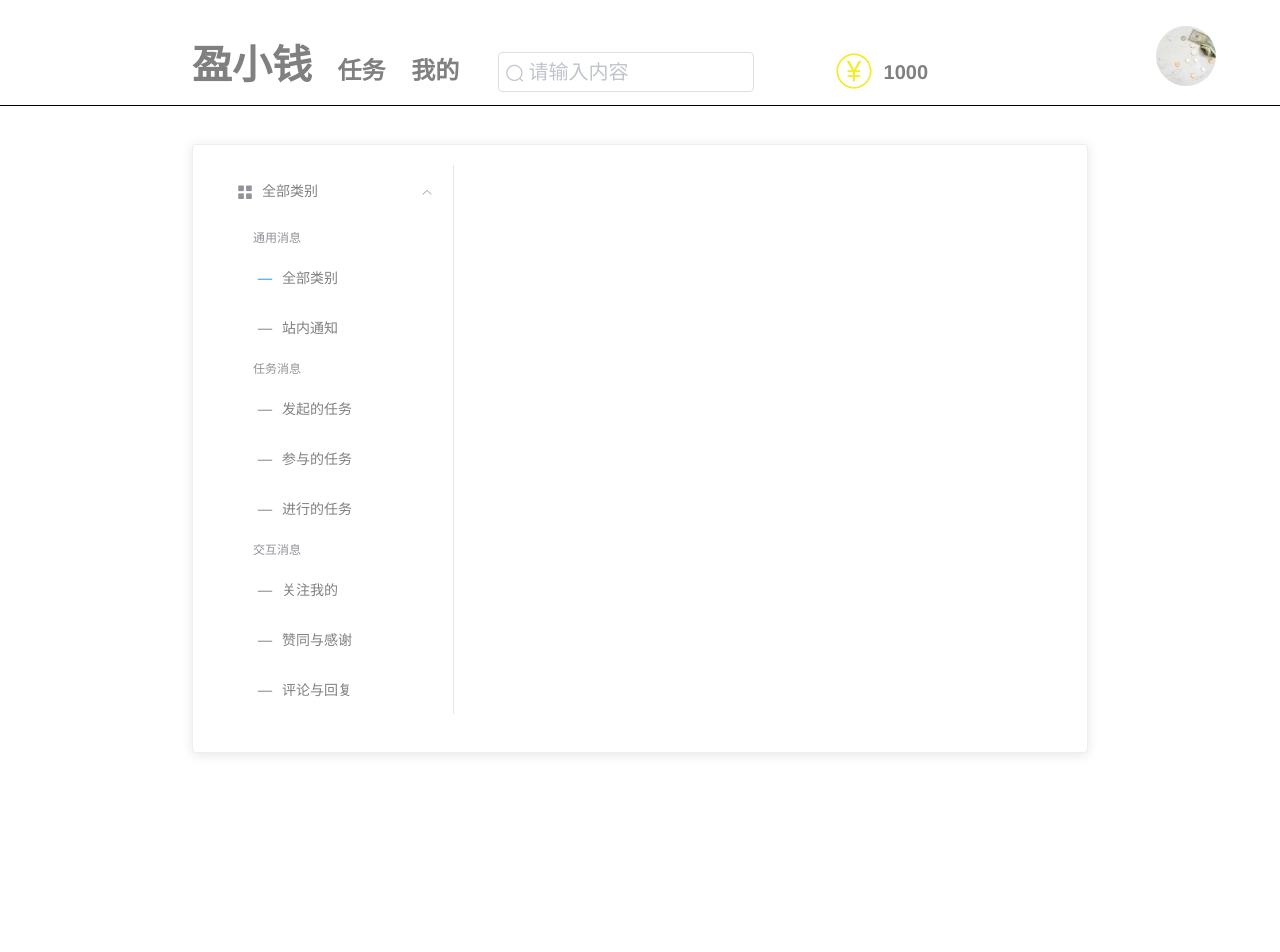
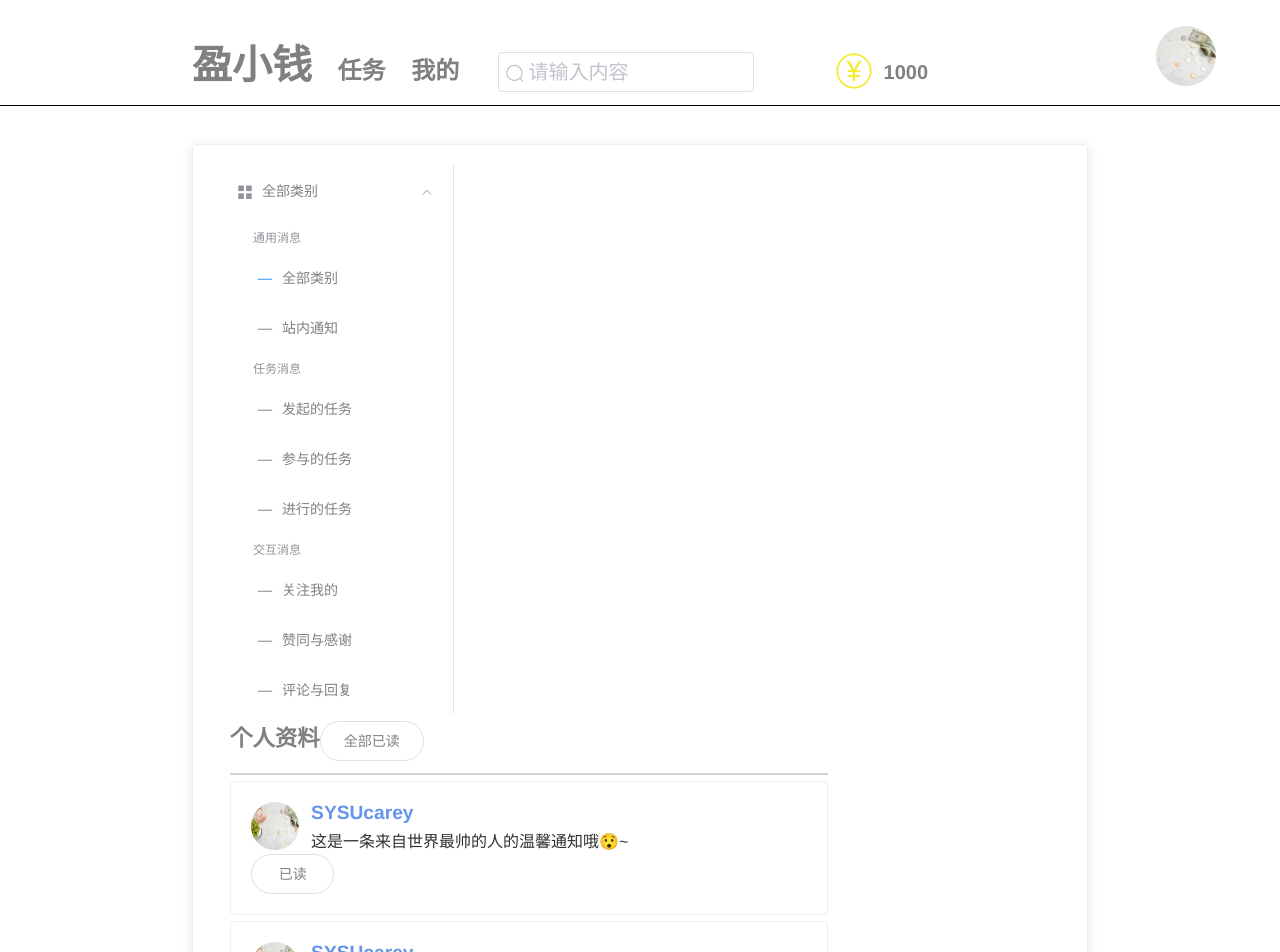
Before and after one commit to haowe-7/Fat-Wallet-FrontEnd, a Vue app: page /mainpage/notice in a window 1280 px wide. Shown: the top 952 px of the page. Before the commit the page ends 800 px from the top, so only its background shows below. Built offline with nearby package versions, Linux system fonts and the light colour scheme.

Commit message:
feat: cbb 消息模块界面
Change-Id: If65ea5ba19c2a66d38525d8a56aa8d593633360a

```diff
--- /dev/null
+++ b/src/components/Notice/NoticeBlock.vue
@@ -0,0 +1,99 @@
+<template>
+  <div>
+    <el-card class="notice-item" shadow="hover">
+      <div id="user-icon">
+        <img src="../../assets/background.jpg" />
+      </div>
+      <div style="display:inline-block; width:75%; vertical-align:top">
+        <div id="username">{{userName}}</div>
+        <div id="notice-text">{{noticeText}}~</div>
+      </div>
+      <el-button id="edit-button" :class="controlButtonVisible ? '' : 'invisible'" round>{{controlButtonText}}</el-button>
+    </el-card>
+  </div>
+</template>
+
+<script>
+export default {
+  name: 'NoticeBlock',
+  props: {
+    controlButtonVisible: {
+      type: Boolean,
+      default: true
+    },
+    controlButtonText: {
+      type: String,
+      default: '已读'
+    },
+    userName: {
+      type: String,
+      default: 'SYSUcarey'
+    },
+    noticeText: {
+      type: String,
+      default: '这是一条来自世界最帅的人的温馨通知哦😯'
+    }
+  },
+  components: {
+  },
+  beforeMount() {
+  },
+  data() {
+    return {
+    };
+  },
+  methods: {
+  },
+};
+</script>
+
+<style>
+/* 卡片item */
+.notice-item {
+  margin-top: 1%;
+  border-radius: 6px;
+}
+
+/*用户头像*/
+#user-icon {
+  display: inline-block;
+  width: 48px;
+  height:48px;
+  margin-right: 12px;
+  margin-left: 0px;
+  position:relative;
+  padding-bottom: 0px;
+}
+
+#user-icon img {
+  width: 100%;
+  height: 100%;
+  position: absolute;
+  border-radius: 50%;
+}
+
+/* 用户名 */
+#username {
+  font-size: 120%;
+  color: cornflowerblue;
+  font-weight: bold;
+}
+
+/* 个人签名 */
+#notice-text {
+  margin-top: 1%;
+  font-size: 100%;
+  overflow: hidden;
+}
+
+/* 控制按钮 */
+#edit-button {
+  display: inline-block;
+  width: 15%;
+}
+
+.invisible {
+  display: none !important;
+}
+
+</style>
--- a/src/components/Notice/NoticePage.vue
+++ b/src/components/Notice/NoticePage.vue
@@ -55,23 +55,32 @@
         </el-menu>
       </div>
       <div class="content">
-        <keep-alive>
-
-        </keep-alive>
+        <div slot="header" class="content-header">
+          <span style="font-size:140%; font-weight:bold;">个人资料</span>
+          <el-button dclass="control-button" :loading="loading" round v-on:click="controlButtonClick">{{controlStatus}}</el-button>
+        </div>
+        <div v-for="o in 5" :key="o">
+          <NoticeBlock :controlButtonVisible="true" :controlButtonText="已读" :userName="jmfmjm" :noticeText="陈彬彬是世界上最帅的人"></NoticeBlock>
+        </div>
       </div>
     </el-card>
   </div>
 </template>
 
 <script>
+
+import NoticeBlock from '@/components/Notice/NoticeBlock';
 export default {
   name: 'NoticePage',
   components: {
+    NoticeBlock
   },
   data() {
     return {
       noticeTypeList: ['全部类别', '站内通知', '发起的任务', '参与的任务', '进行的任务', '关注我的', '赞同与感谢', '评论与回复'],
-      noticeType: '全部类别'
+      noticeType: '全部类别',
+      controlStatus: '全部已读',
+      loading: false,
     };
   },
   methods: {
@@ -104,11 +113,25 @@ export default {
 .content {
   display: inline-block;
   margin-left: 2%;
-  width: 75%;
+  width: 70%;
 }
 
 #title-el-menu-item {
   padding-left: 0px ! important;
 }
 
+.content-header {
+  width: 100%;
+  margin-top: 1%;
+  padding-bottom: 2%;
+  border-bottom: 2px solid lightgray;
+}
+
+.control-button {
+  float: right;
+  font-size: 120%;
+  padding: 5px 0;
+  width: 100px;
+}
+
 </style>
```
